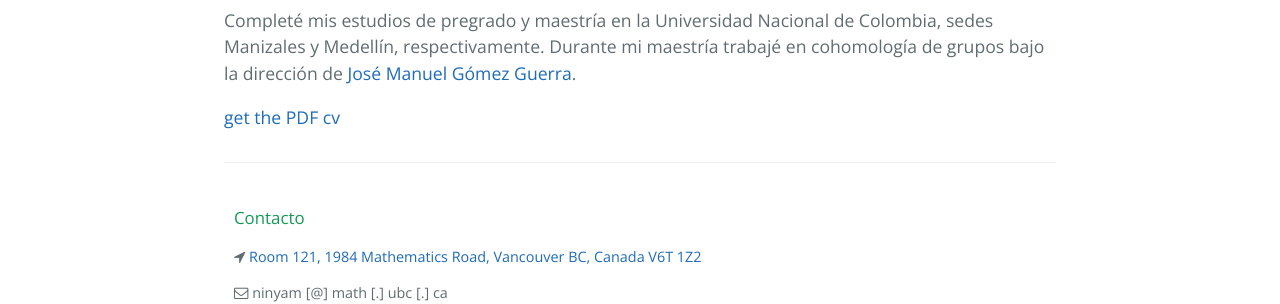
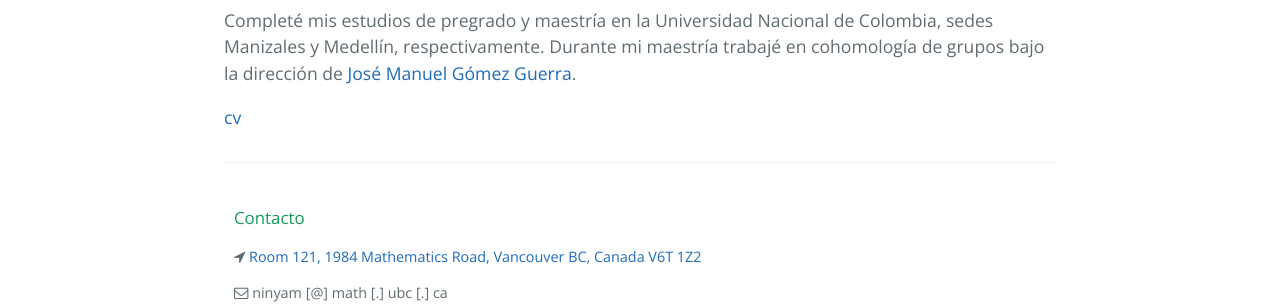
Before and after one commit to ninyam/paginapersonal, a Jekyll site: the page built from index.md, in a window 1280 px wide. Shown: the part 502-806 px from the top of the page. Built offline with Jekyll 4.4.1, drawn with Linux system fonts in a browser that asks for light colours.

Commit message:
Update index.md

```diff
--- a/index.md
+++ b/index.md
@@ -13,5 +13,4 @@ Completé mis estudios de pregrado y maestría en la Universidad Nacional de Col
 sedes Manizales y Medellín, respectivamente. Durante mi maestría trabajé en
 cohomología de grupos bajo la dirección de [José Manuel Gómez Guerra](https://sites.google.com/a/unal.edu.co/jmgomez0/home?authuser=0).
 
-[get the PDF]({{ site.url }}/paginapersonal/njarcilama.pdf)
 [cv]({{ site.url }}/paginapersonal/documents/njarcilama.pdf)
```
